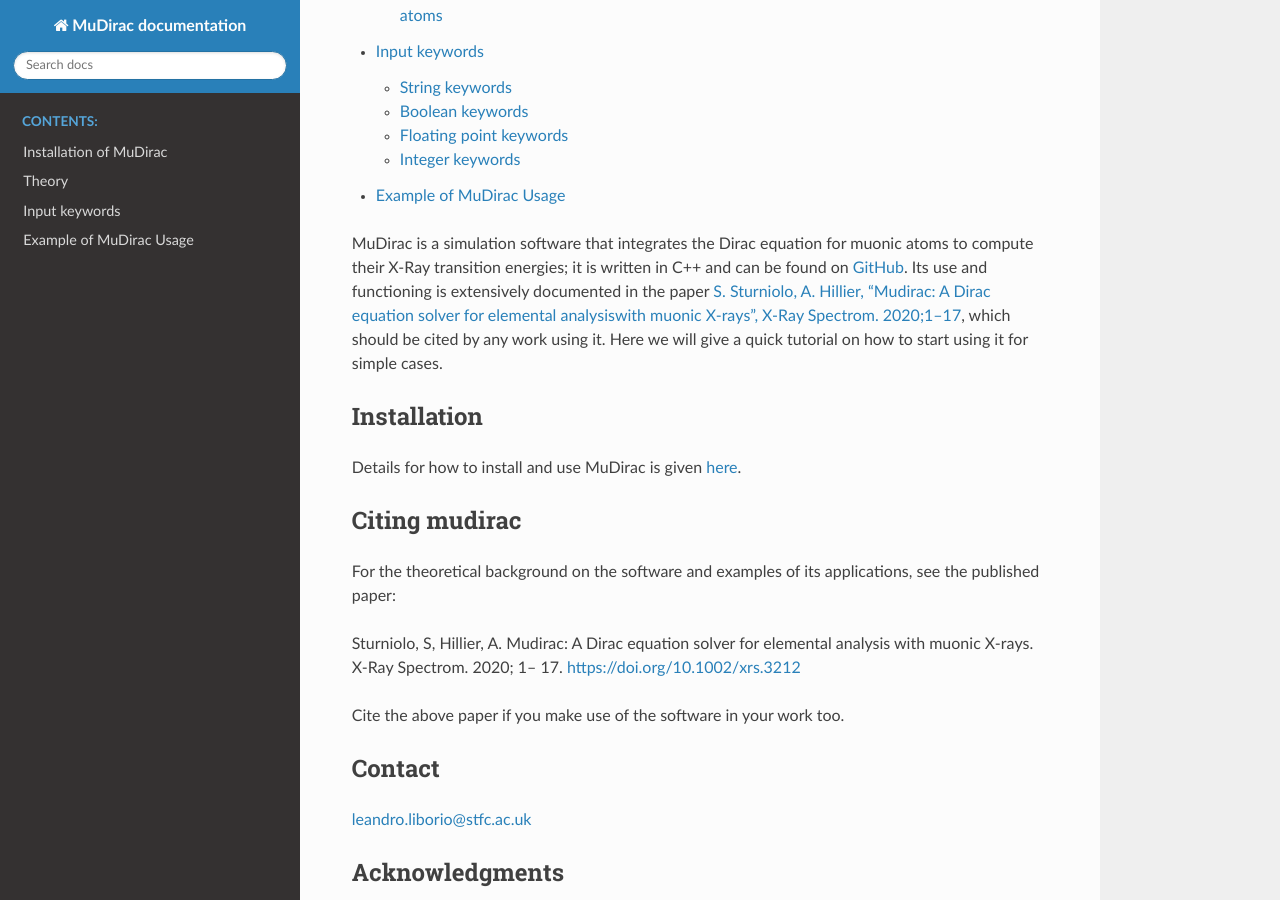
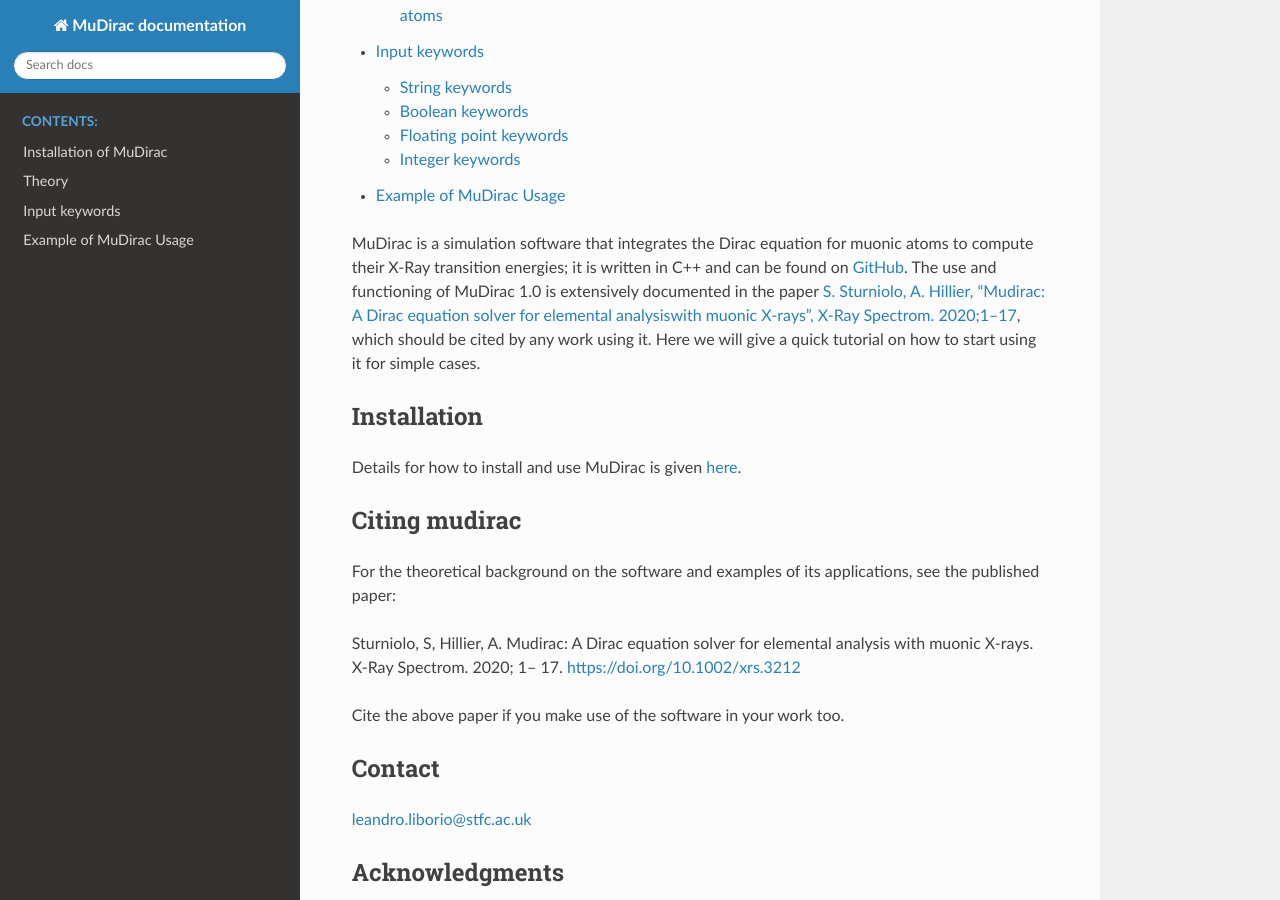
Before and after one commit to muon-spectroscopy-computational-project/mudirac, a Sphinx documentation site: the page built from docs/source/index.rst, in a window 1280 px wide and 900 px high, scrolled down 336 px. Built offline with Sphinx 7.4.7 and the Read the Docs theme 2.0.0, drawn with Linux system fonts in a browser that asks for light colours.

Commit message:
Update index.rst
brief text change

```diff
--- a/docs/source/index.rst
+++ b/docs/source/index.rst
@@ -12,7 +12,7 @@
    keywords.rst
    example.rst
 
-MuDirac is a simulation software that integrates the Dirac equation for muonic atoms to compute their X-Ray transition energies; it is written in C++ and can be found on `GitHub <https://github.com/muon-spectroscopy-computational-project/mudirac>`_. Its use and functioning is extensively documented in the paper `S. Sturniolo, A. Hillier, "Mudirac: A Dirac equation solver for elemental analysiswith muonic X-rays", X-Ray Spectrom. 2020;1–17 <https://onlinelibrary.wiley.com/doi/full/10.1002/xrs.3212>`_, which should be cited by any work using it. Here we will give a quick tutorial on how to start using it for simple cases.
+MuDirac is a simulation software that integrates the Dirac equation for muonic atoms to compute their X-Ray transition energies; it is written in C++ and can be found on `GitHub <https://github.com/muon-spectroscopy-computational-project/mudirac>`_. The use and functioning of MuDirac 1.0 is extensively documented in the paper `S. Sturniolo, A. Hillier, "Mudirac: A Dirac equation solver for elemental analysiswith muonic X-rays", X-Ray Spectrom. 2020;1–17 <https://onlinelibrary.wiley.com/doi/full/10.1002/xrs.3212>`_, which should be cited by any work using it. Here we will give a quick tutorial on how to start using it for simple cases.
 
 Installation
 -------------
```
